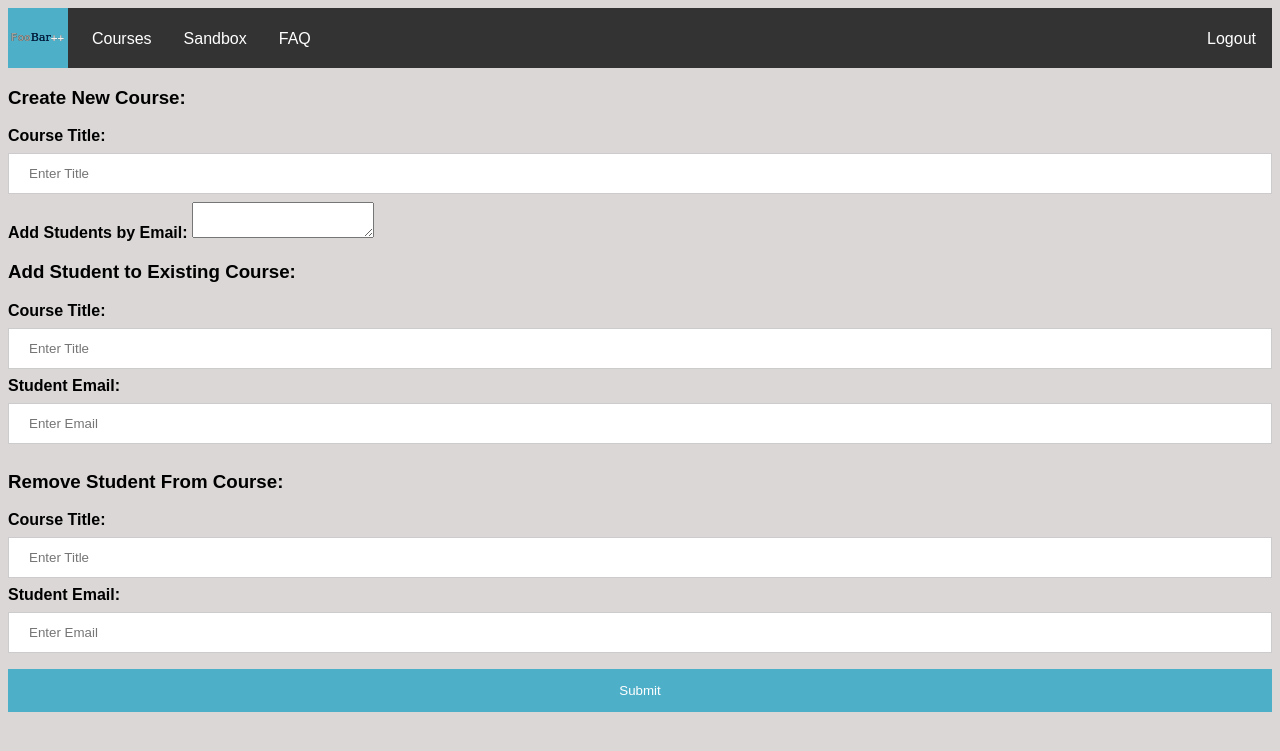
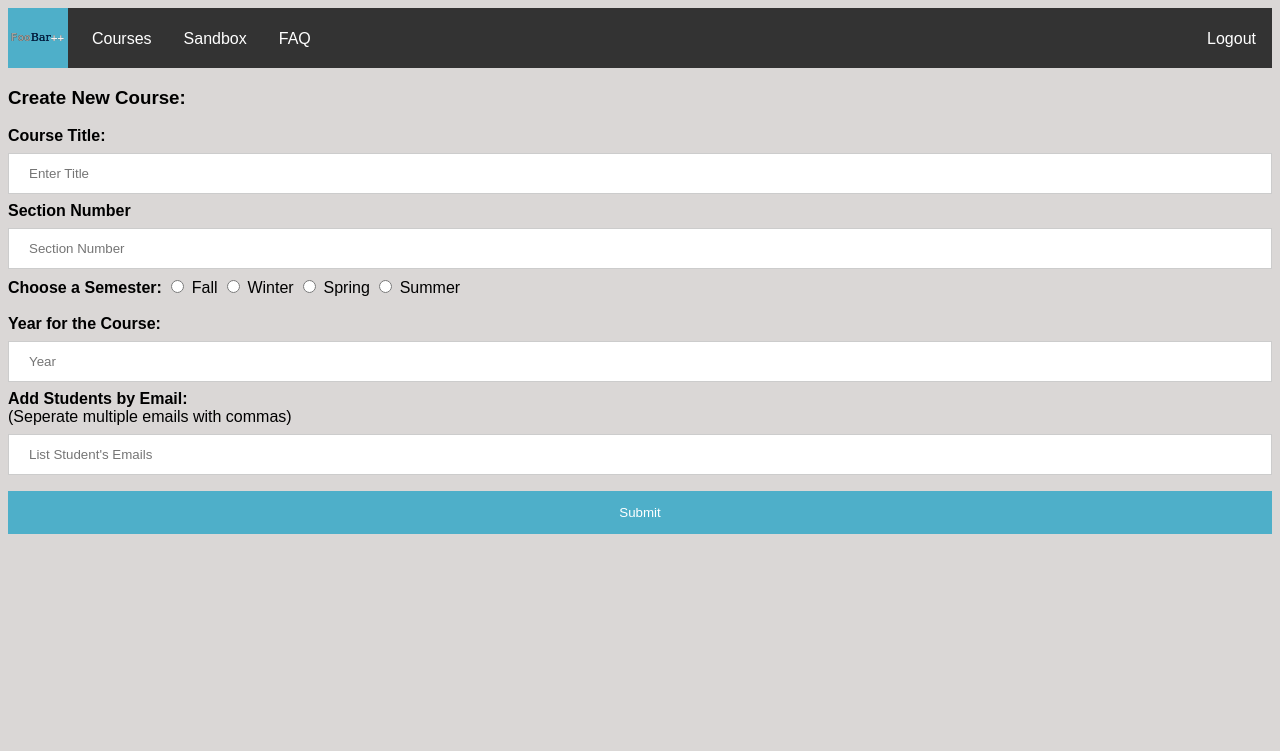
Before and after one commit to LongwoodFooBar/SeniorSeminarProject, a Flask app: page /create in a window 1280 px wide. Shown: the top 751 px of the page. Run offline with Flask 2, Linux system fonts and the light colour scheme; a user stored in the database is signed in.

Commit message:
Fixing Add Course page, added header onto faq page

```diff
--- a/templates/addcourse.html
+++ b/templates/addcourse.html
@@ -25,25 +25,28 @@
 			<h3>Create New Course:</h3>
 			<label for="title"><b>Course Title:</b></label>
                         <input type="text" placeholder="Enter Title" name="title" required>
+			<br />
 
-			<label for="listStudent"><b>Add Students by Email:</b></label>
-			<textarea type="text" name="listStudent"></textarea>
-			<br>
-			<h3>Add Student to Existing Course:</h3>
-			<label for="singleTitle"><b>Course Title:</b></label>
-			<input type="text" placeholder="Enter Title" name="singleTitle" required>
+			<label for="secNumber"><b>Section Number</b></label>
+                        <input type="text" placeholder="Section Number" name="secNumber" required>
+			<br />
 
-			<label for="singleEmail"><b>Student Email:</b></label>
-			<input type="text" placeholder="Enter Email" name="singleEmail" required>
+			<label for="semester"><b>Choose a Semester:</b></label>
+			<input type="radio" name="semester" value="Fall"> Fall
+			<input type="radio" name="semester" value="Winter"> Winter
+			<input type="radio" name="semester" value="Spring"> Spring
+			<input type="radio" name="semester" value="Summer"> Summer
+			<br /><br />
 
-			<h3> Remove Student From Course:</h3>
+			<label for="courseYear"><b>Year for the Course:</b></label>
+			<br />
+                        <input type="text" placeholder="Year" name="courseYear" required>
+			<br />
 
-			<label for="RTitle"><b>Course Title:</b></label>
-			<input type="text" placeholder="Enter Title" name="RTitle" required>
-
-			<label for="REmail"><b>Student Email:</b></label>
-			<input type="text" placeholder="Enter Email" name="REmail" required>
-
+			<label for="listStudent"><b>Add Students by Email:</b><br>(Seperate multiple emails with commas)</label>
+			<br />
+                        <input type="text" placeholder="List Student's Emails" name="listStudent">
+			<br />
 			<button type="submit">Submit</button>
 	</div>
 </body>
```
Also changed, not shown: templates/faq.html (+11 -0 lines), foobar.db (deleted).
